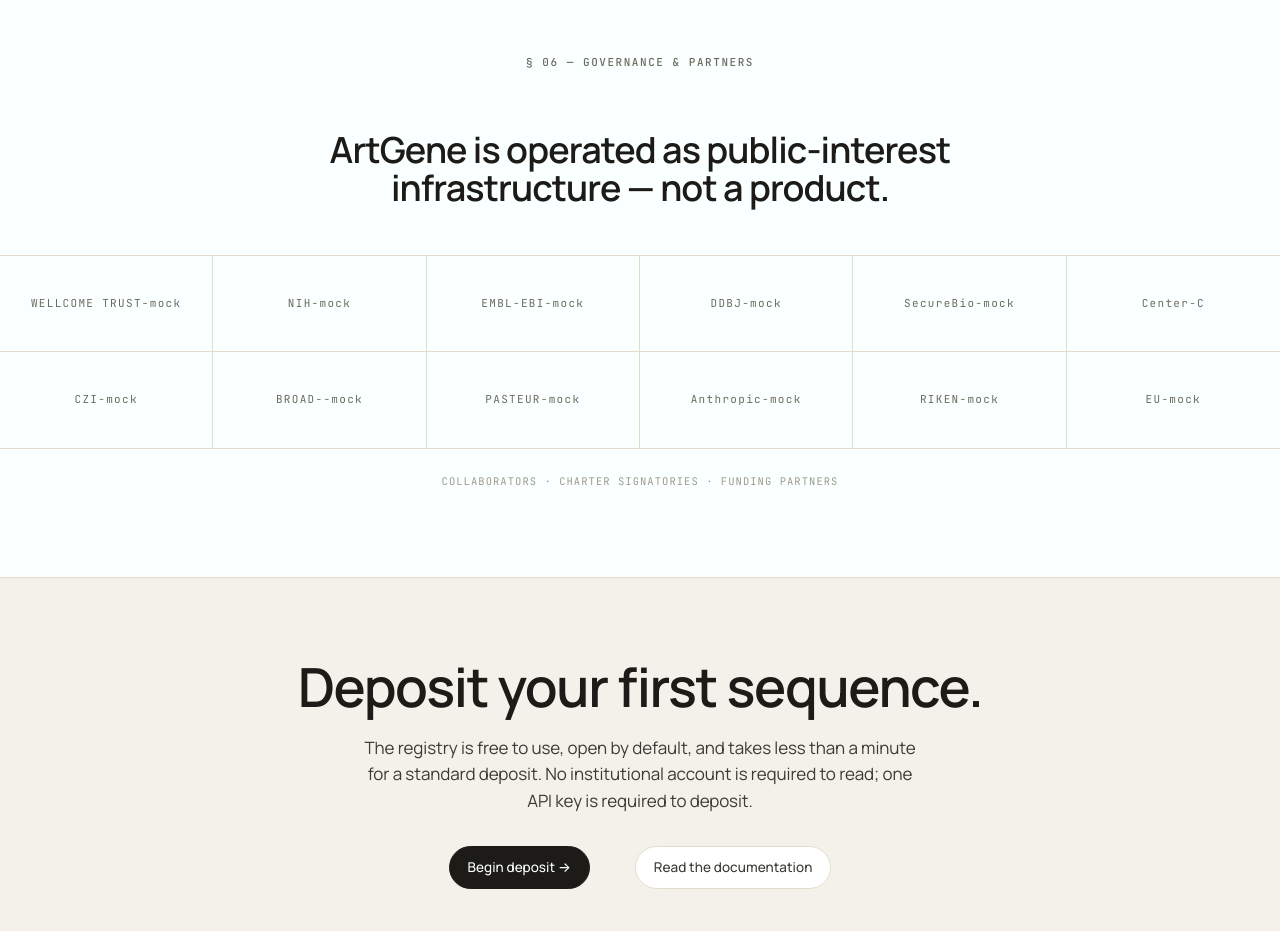
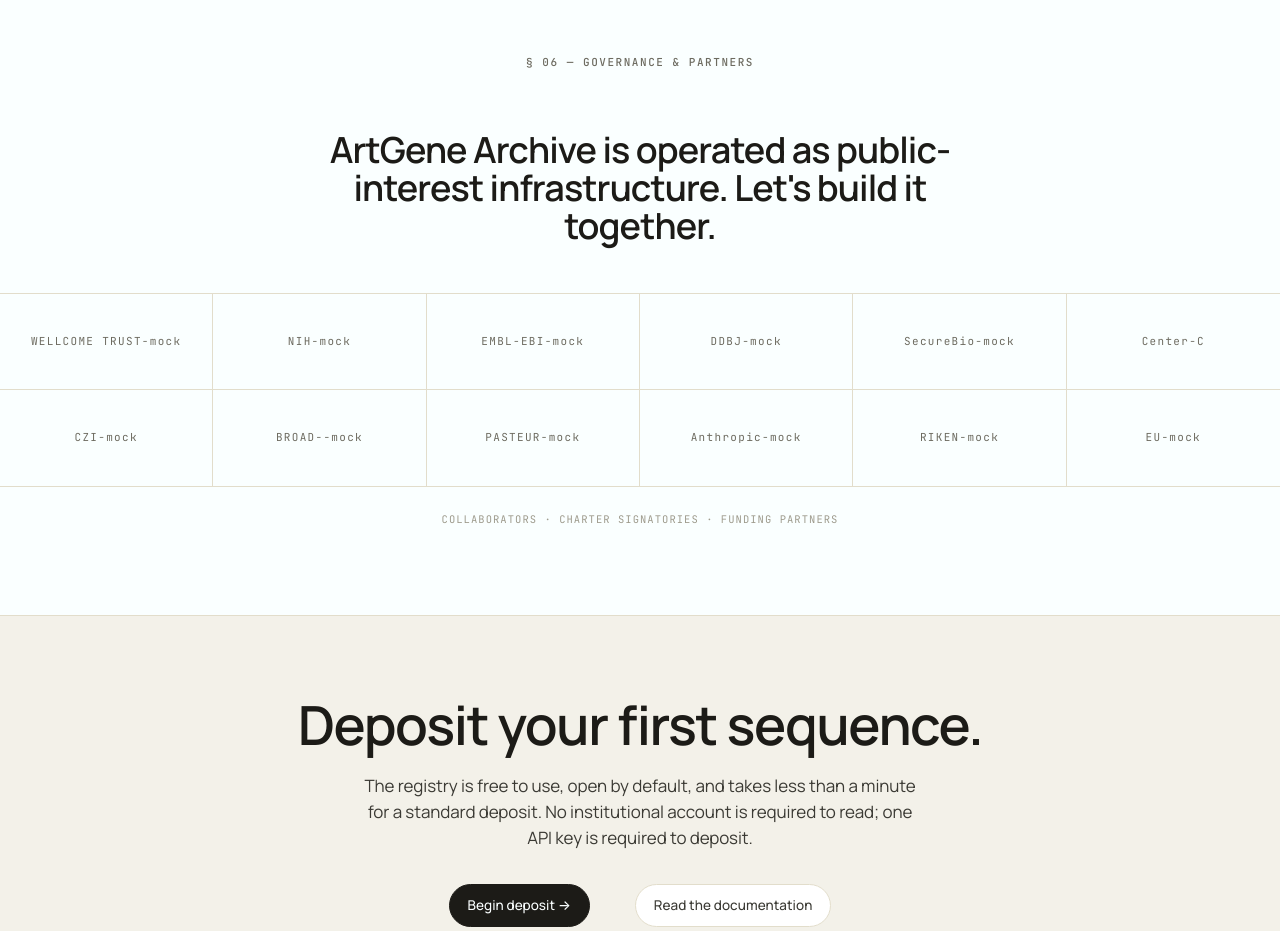
Before and after one commit to babisingh/artgene-archive, a Next.js app in the folder apps/dashboard/: page / in a window 1280 px wide. Shown: the part 4480-5411 px from the top of the page. Built offline with nearby package versions, Linux system fonts and the light colour scheme; no server answers.

Commit message:
Update page.tsx

```diff
--- a/apps/dashboard/app/page.tsx
+++ b/apps/dashboard/app/page.tsx
@@ -337,7 +337,7 @@
       <section className="wrap" style={{ padding: "88px 0" }}>
         <div className="eyebrow mb-16" style={{ textAlign: "center" }}>§ 06 — Governance &amp; partners</div>
         <h2 className="display" style={{ fontSize: 36, textAlign: "center", margin: "0 auto 48px", maxWidth: 720 }}>
-          ArtGene is operated as public-interest infrastructure — not a product.
+          ArtGene Archive is operated as public-interest infrastructure. Let's build it together.
         </h2>
         <div style={{ display: "grid", gridTemplateColumns: "repeat(6, 1fr)", borderTop: "0.5px solid var(--rule)", borderBottom: "0.5px solid var(--rule)" }}>
           {PARTNERS.map((name, i) => (
```
